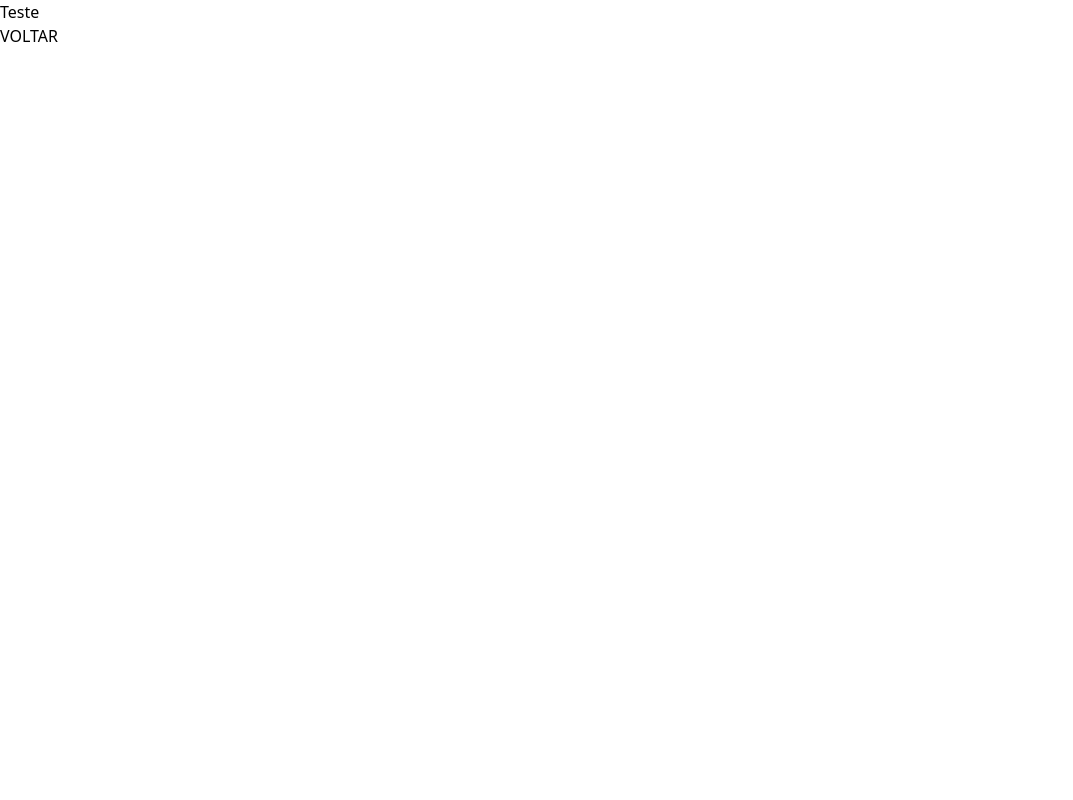
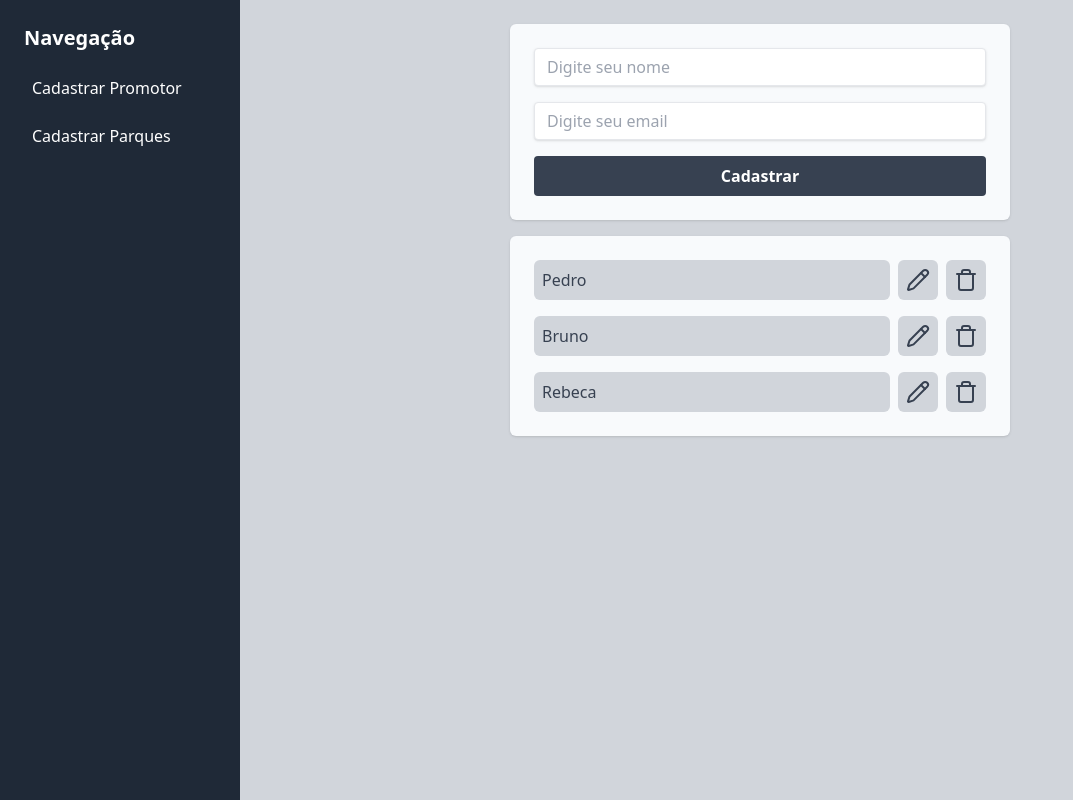
Before and after one commit to PedroGhost007/meu-primeiro-projeto-rest, a React (Vite) app: page /promotor in a window 1280 px wide. Shown: the whole page, without its empty margins (0-1073 px from the left). Built offline with nearby package versions, Linux system fonts and the light colour scheme.

Commit message:
Finalizando pagina promotor. Ainda falta desenvolver a edição dos valores

```diff
--- a/src/App.jsx
+++ b/src/App.jsx
@@ -5,99 +5,7 @@ import { v4 as uuidv4 } from "uuid";
 import { useNavigate } from "react-router-dom";
 
 function App() {
-  const [promotor, setPromotor] = useState([
-    {
-      id: 1,
-      nome: "Pedro",
-      email: "pedro@email.com",
-      isCompleted: false,
-    },
-    {
-      id: 2,
-      nome: "Bruno",
-      email: "bruno@email.com",
-      isCompleted: false,
-    },
-    {
-      id: 3,
-      nome: "Rebeca",
-      email: "rebeca@email.com",
-      isCompleted: false,
-    },
-  ]);
-
-  const navigate = useNavigate();
-
-  function onCLickSetCompleted(IDpromotor) {
-    const promotorSelecionado = promotor.map((promotor) => {
-      if (promotor.id === IDpromotor) {
-        return { ...promotor, isCompleted: !promotor.isCompleted };
-      }
-      return promotor;
-    });
-
-    setPromotor(promotorSelecionado);
-  }
-
-  //No delete não precisamos fazer o map, usamos direto o filter
-  function onCLickDeletePromotor(IDpromotor) {
-    /*Maneira incorreta realizada durante aprendizagem
-    map() retorna um array do mesmo tamanho, modificando apenas os elementos
-    ja o filter() filtra os elementos que atendem a condição especificada
-    const promotorDeletado = promotor.map((promotor) => {
-      promotor.filter((promotor) => promotor.id != IDpromotor);
-    });
-    */
-    //MANEIRA CERTA
-    const promotorDeletado = promotor.filter(
-      (promotor) => promotor.id !== IDpromotor
-    );
-
-    setPromotor(promotorDeletado);
-  }
-
-  function onCLickAddPromotor(nome, email) {
-    const newPromotor = {
-      id: uuidv4(),
-      nome: nome,
-      email: email,
-      isCompleted: false,
-    };
-
-    setPromotor([...promotor, newPromotor]);
-  }
-
-  return (
-    <div className="bg-gray-300 flex h-screen">
-      {/* Sidebar flexível */}
-      <div className="w-60 bg-gray-800 text-white h-full p-6 hidden md:block">
-        <h2 className="text-xl font-bold mb-4">Navegação</h2>
-        <nav className="space-y-2">
-          <a href="#home" className="block p-2 rounded hover:bg-gray-700">
-            Início
-          </a>
-          <button
-            onClick={() => navigate("/parque")}
-            className="block p-2 rounded hover:bg-gray-700"
-          >
-            Cadastrar Parques
-          </button>
-        </nav>
-      </div>
-
-      {/* Conteúdo principal centralizado */}
-      <div className="flex flex-1  justify-center p-6">
-        <div className="w-[500px] space-y-4">
-          <FormPromotor onCLickAddPromotor={onCLickAddPromotor} />
-          <Promotor
-            promotor={promotor}
-            onCLickSetCompleted={onCLickSetCompleted}
-            onCLickDeletePromotor={onCLickDeletePromotor}
-          />
-        </div>
-      </div>
-    </div>
-  );
+  return <h1>Hello</h1>;
 }
 
 export default App;
--- a/src/components/parque.jsx
+++ b/src/components/parque.jsx
@@ -18,7 +18,10 @@ function Parque(props) {
           >
             <PencilIcon />
           </button>
-          <button className="bg-gray-300 p-2 rounded-md text-gray-700">
+          <button
+            onClick={() => props.onClickDelete(item.id)}
+            className="bg-gray-300 p-2 rounded-md text-gray-700"
+          >
             <TrashIcon />
           </button>
         </li>
--- a/src/components/promotor.jsx
+++ b/src/components/promotor.jsx
@@ -1,4 +1,4 @@
-import { CheckIcon, ChevronRightIcon, TrashIcon } from "lucide-react";
+import { CheckIcon, PencilIcon, TrashIcon } from "lucide-react";
 import { useNavigate } from "react-router-dom";
 
 function Promotor(props) {
@@ -20,7 +20,7 @@ function Promotor(props) {
             onClick={() => navigate("/promotor")}
             className="bg-gray-300 p-2 rounded-md text-gray-700"
           >
-            <ChevronRightIcon />
+            <PencilIcon />
           </button>
           <button
             onClick={() => props.onCLickDeletePromotor(item.id)}
--- a/src/pages/parquePage.jsx
+++ b/src/pages/parquePage.jsx
@@ -72,6 +72,12 @@ function ParquePage() {
     setParque(newParque);
   }
 
+  function onClickDelete(IDparque) {
+    setParque((parqueSelecionado) =>
+      parqueSelecionado.filter((parque) => parque.id !== IDparque)
+    );
+  }
+
   return (
     <div className="bg-gray-300 flex h-screen">
       {/* Sidebar flexível */}
@@ -97,7 +103,11 @@ function ParquePage() {
       <div className="flex flex-1  justify-center p-6">
         <div className="w-[500px] space-y-4">
           <FormParque onCLickAddParque={onCLickAddParque} />
-          <Parque parque={parque} onClickEdit={onClickEdit} />
+          <Parque
+            parque={parque}
+            onClickEdit={onClickEdit}
+            onClickDelete={onClickDelete}
+          />
           {parque.map(
             (item) =>
               item.isEditing && (
--- a/src/pages/promotorPage.jsx
+++ b/src/pages/promotorPage.jsx
@@ -1,11 +1,125 @@
+import { useState } from "react";
+import { v4 as uuidv4 } from "uuid";
 import { useNavigate } from "react-router-dom";
+import Promotor from "../components/promotor";
+import FormPromotor from "../components/formPromotor";
 
 function PromotorPage() {
+  const [promotor, setPromotor] = useState([
+    {
+      id: 1,
+      nome: "Pedro",
+      email: "pedro@email.com",
+      isCompleted: false,
+      isEditing: false,
+    },
+    {
+      id: 2,
+      nome: "Bruno",
+      email: "bruno@email.com",
+      isCompleted: false,
+      isEditing: false,
+    },
+    {
+      id: 3,
+      nome: "Rebeca",
+      email: "rebeca@email.com",
+      isCompleted: false,
+      isEditing: false,
+    },
+  ]);
+
+  const [nomeEditar, setNomeEditar] = useState("");
+  const [emailEditar, setEmailEditar] = useState("");
   const navigate = useNavigate();
+
+  function onCLickSetCompleted(IDpromotor) {
+    const promotorSelecionado = promotor.map((promotor) => {
+      if (promotor.id === IDpromotor) {
+        return { ...promotor, isCompleted: !promotor.isCompleted };
+      }
+      return promotor;
+    });
+
+    setPromotor(promotorSelecionado);
+  }
+
+  //No delete não precisamos fazer o map, usamos direto o filter
+  function onCLickDeletePromotor(IDpromotor) {
+    /*Maneira incorreta realizada durante aprendizagem
+    map() retorna um array do mesmo tamanho, modificando apenas os elementos
+    ja o filter() filtra os elementos que atendem a condição especificada
+    const promotorDeletado = promotor.map((promotor) => {
+      promotor.filter((promotor) => promotor.id != IDpromotor);
+    });
+    */
+    //MANEIRA CERTA
+    const promotorDeletado = promotor.filter(
+      (promotor) => promotor.id !== IDpromotor
+    );
+
+    setPromotor(promotorDeletado);
+  }
+
+  function onCLickAddPromotor(nome, email) {
+    const newPromotor = {
+      id: uuidv4(),
+      nome: nome,
+      email: email,
+      isCompleted: false,
+      isEditing: false,
+    };
+
+    setPromotor([...promotor, newPromotor]);
+  }
+
+  function onClickEditPromotor(IDpromotor) {
+    const promotorSelecionado = promotorSelecionado.find(
+      (item) => item.id === IDpromotor
+    );
+    if (promotorSelecionado) {
+      setNomeEditar(promotorSelecionado.nome);
+      setEmailEditar(promotorSelecionado.email);
+    }
+
+    setPromotor((promotoresAtuais) =>
+      promotoresAtuais.map((promotor) =>
+        promotor.id === IDpromotor
+          ? { ...promotor, isEditing: !promotor.isEditing }
+          : promotor
+      )
+    );
+  }
+
   return (
-    <div>
-      <h1>Teste</h1>
-      <button onClick={() => navigate(-1)}>VOLTAR</button>
+    <div className="bg-gray-300 flex h-screen">
+      {/* Sidebar flexível */}
+      <div className="w-60 bg-gray-800 text-white h-full p-6 hidden md:block">
+        <h2 className="text-xl font-bold mb-4">Navegação</h2>
+        <nav className="space-y-2">
+          <a href="#home" className="block p-2 rounded hover:bg-gray-700">
+            Cadastrar Promotor
+          </a>
+          <button
+            onClick={() => navigate("/parque")}
+            className="block p-2 rounded hover:bg-gray-700"
+          >
+            Cadastrar Parques
+          </button>
+        </nav>
+      </div>
+
+      {/* Conteúdo principal centralizado */}
+      <div className="flex flex-1  justify-center p-6">
+        <div className="w-[500px] space-y-4">
+          <FormPromotor onCLickAddPromotor={onCLickAddPromotor} />
+          <Promotor
+            promotor={promotor}
+            onCLickSetCompleted={onCLickSetCompleted}
+            onCLickDeletePromotor={onCLickDeletePromotor}
+          />
+        </div>
+      </div>
     </div>
   );
 }
```
